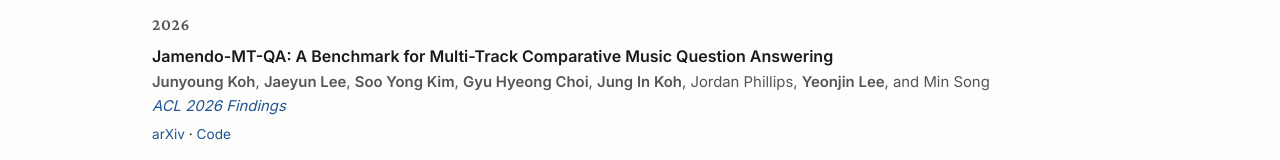
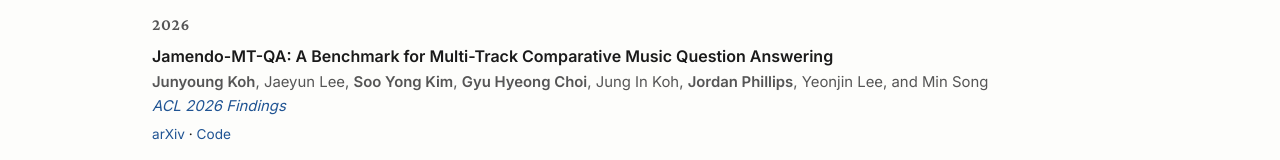
Before and after one commit to MAAP-LAB/MAAP-LAB.github.io, a React (Vite) app: page /#/publications in a window 1280 px wide. Shown: the part 175-335 px from the top of the page. Built offline with nearby package versions, Linux system fonts and the light colour scheme.

Commit message:
Re-bold Jamendo-MT-QA authors per MAAP membership
Yeonjin Lee, Jung In Koh, Jaeyun Lee aren't MAAP members; Jordan
Phillips is. Adjust the <strong> wrappers accordingly.

Co-Authored-By: Claude Opus 4.7 (1M context) <noreply@anthropic.com>

```diff
--- a/src/data/publications.ts
+++ b/src/data/publications.ts
@@ -9,7 +9,7 @@ export interface Publication {
 export const publications: Publication[] = [
   {
     title: 'Jamendo-MT-QA: A Benchmark for Multi-Track Comparative Music Question Answering',
-    authors: '<strong>Junyoung Koh</strong>, <strong>Jaeyun Lee</strong>, <strong>Soo Yong Kim</strong>, <strong>Gyu Hyeong Choi</strong>, <strong>Jung In Koh</strong>, Jordan Phillips, <strong>Yeonjin Lee</strong>, and Min Song',
+    authors: '<strong>Junyoung Koh</strong>, Jaeyun Lee, <strong>Soo Yong Kim</strong>, <strong>Gyu Hyeong Choi</strong>, Jung In Koh, <strong>Jordan Phillips</strong>, Yeonjin Lee, and Min Song',
     venue: '<a href="https://2026.aclweb.org/">ACL 2026 Findings</a>',
     year: 2026,
     links: [
```
